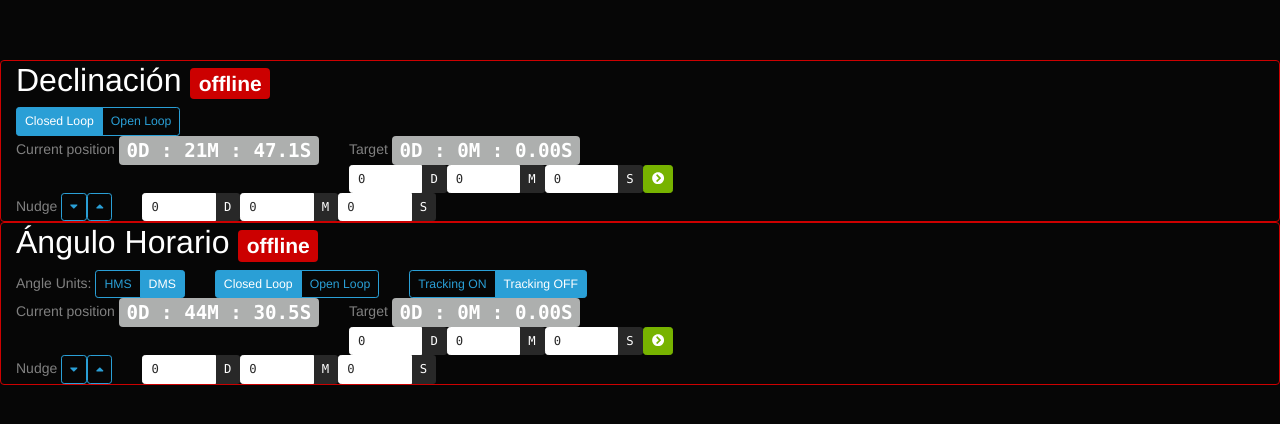
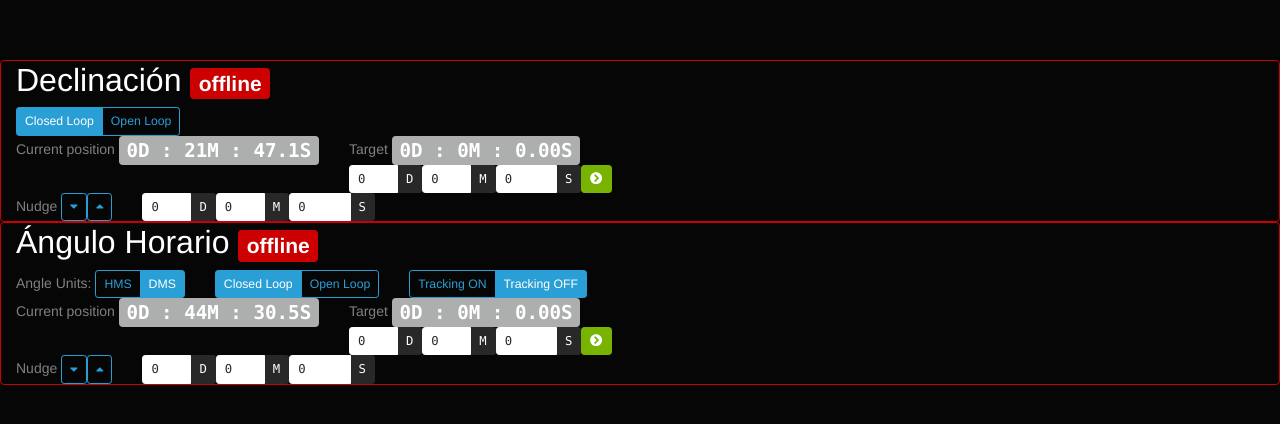
Before and after one commit to telescopio-montemayor/ethernet-encoder-servo-ui, a Vue app: page / in a window 1280 px wide. Shown: the top 424 px of the page. Built offline with nearby package versions, Linux system fonts and the light colour scheme; no server answers.

Commit message:
AngleEdit: minor styling, make inputs smaller

```diff
--- a/src/components/AngleEdit.vue
+++ b/src/components/AngleEdit.vue
@@ -1,13 +1,13 @@
 <template>
     <b-form inline v-on:change="onChange" @keyup.enter="onUpdate" class="text-monospace">
       <b-input-group :append="getAngleUnit()" size="sm">
-        <b-input class="mb-12 mr-sm-12 mb-sm-0" name="angle-hour" type="number" v-model.number="degrees"/>
+        <b-input class="mb-12 mr-sm-12 mb-sm-0 degrees" name="angle-hour" type="number" v-model.number="degrees"/>
       </b-input-group>
       <b-input-group append="M" size="sm">
-        <b-input class="mb-12 mr-sm-12 mb-sm-0" name="minutes" type="number" min="-59" max="59" v-model.number="minutes"/>
+        <b-input class="mb-12 mr-sm-12 mb-sm-0 minutes" name="minutes" type="number" min="-59" max="59" v-model.number="minutes"/>
       </b-input-group>
       <b-input-group append="S" size="sm">
-        <b-input class="mb-12 mr-sm-12 mb-sm-0" name="seconds" type="number" step="0.1" v-model.number="seconds"/>
+        <b-input class="mb-12 mr-sm-12 mb-sm-0 seconds" name="seconds" type="number" step="0.1" v-model.number="seconds"/>
       </b-input-group>
       <b-button size="sm" variant="success" @click="onUpdate" v-if="!noUpdateButton">
         <font-awesome-icon icon="chevron-circle-right" />
@@ -16,8 +16,11 @@
 </template>
 
 <style scoped>
-input {
-  width: 6em !important;
+input.degrees, input.minutes {
+  width: 4em !important;
+}
+input.seconds {
+  width: 5em !important;
 }
 </style>
 
```
